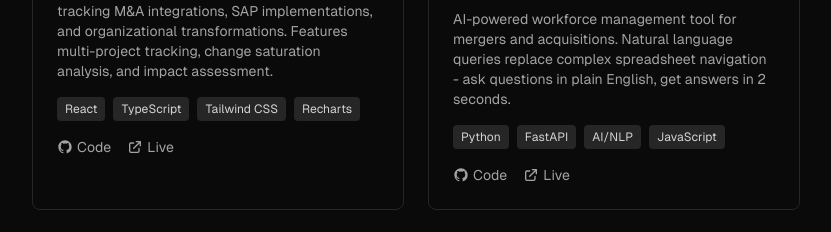
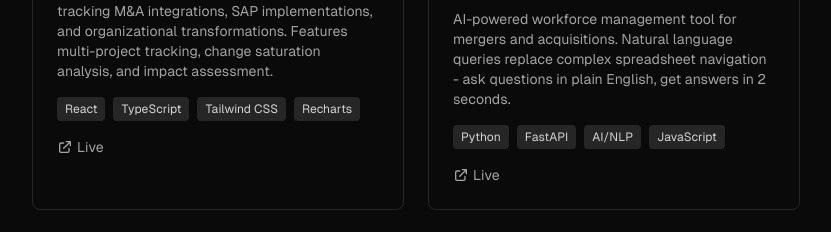
Before and after one commit to joshduffy/joshduffy.dev, a Next.js app: page / in a window 1280 px wide. Shown: the part 1060-1292 px from the top of the page, without its empty margins (224-1055 px from the left). Built offline with nearby package versions, Linux system fonts and the light colour scheme.

Commit message:
Remove GitHub links for private repos (OrgChange, M&A)

```diff
--- a/src/components/Projects.tsx
+++ b/src/components/Projects.tsx
@@ -15,7 +15,6 @@ const projects: Project[] = [
     description:
       "Enterprise change management platform for tracking M&A integrations, SAP implementations, and organizational transformations. Features multi-project tracking, change saturation analysis, and impact assessment.",
     tech: ["React", "TypeScript", "Tailwind CSS", "Recharts"],
-    github: "https://github.com/joshduffy/orgchange-tracker",
     live: "https://orgchange.joshduffy.dev",
     status: "Live",
   },
@@ -24,7 +23,6 @@ const projects: Project[] = [
     description:
       "AI-powered workforce management tool for mergers and acquisitions. Natural language queries replace complex spreadsheet navigation - ask questions in plain English, get answers in 2 seconds.",
     tech: ["Python", "FastAPI", "AI/NLP", "JavaScript"],
-    github: "https://github.com/joshduffy/ma-platform",
     live: "https://ma.joshduffy.dev",
     status: "Live",
   },
```
